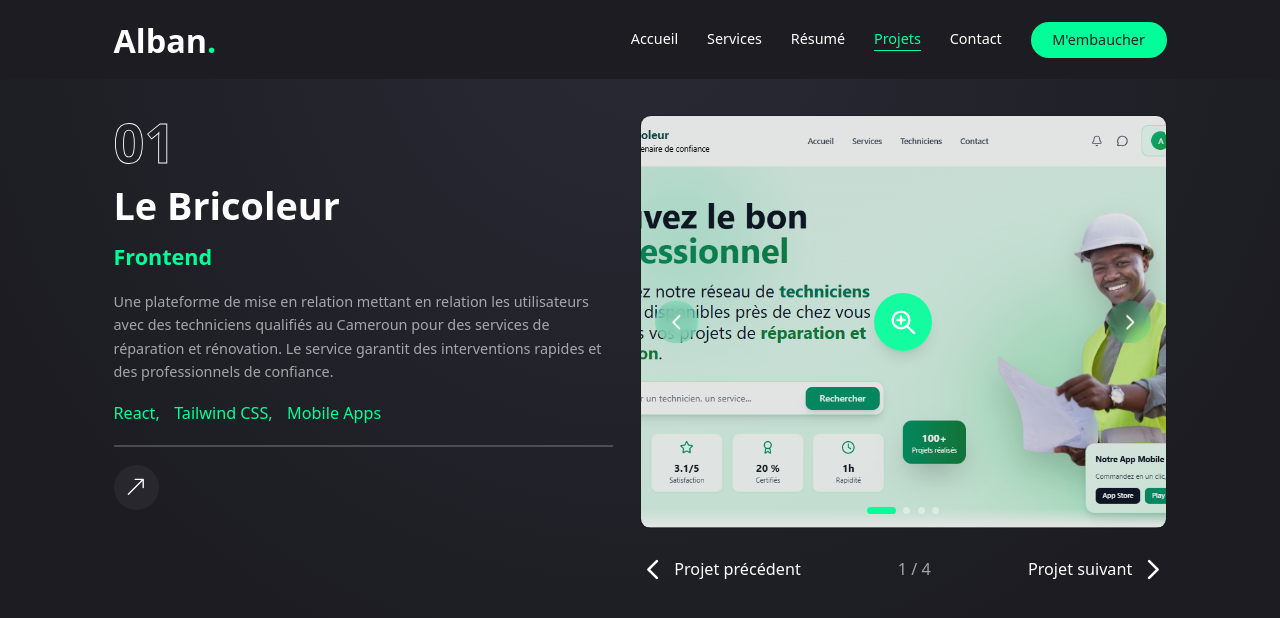
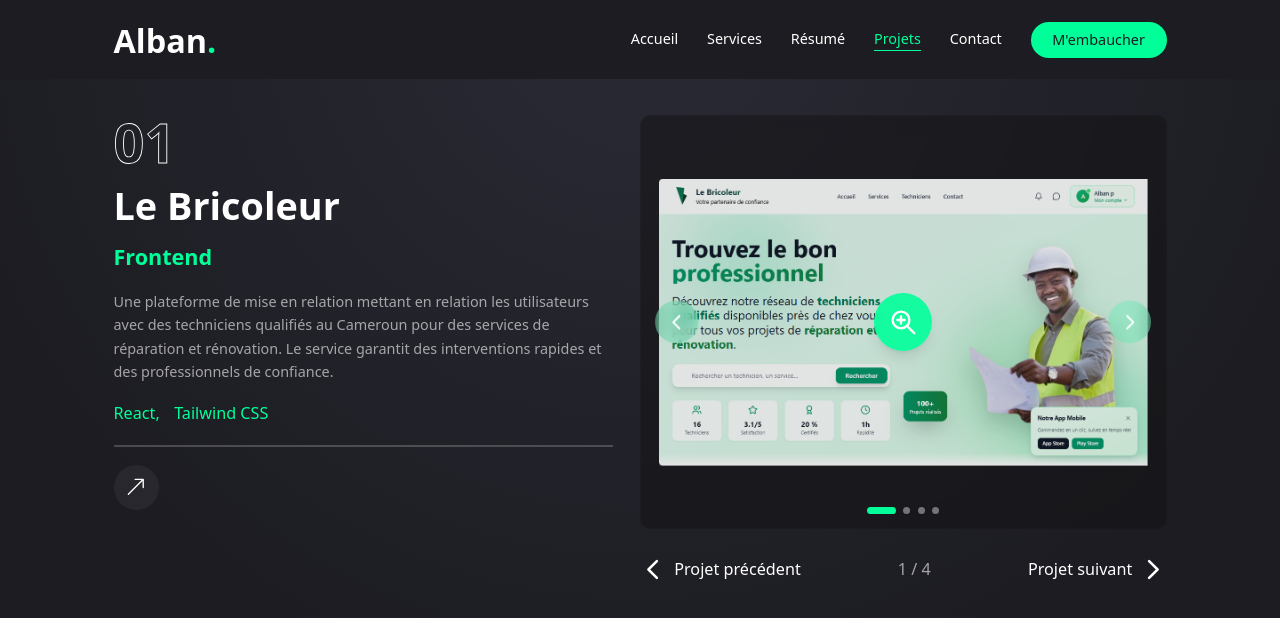
Before and after one commit to POMBO21052004/portfolio_alban, a Next.js app: page /work in a window 1280 px wide. Shown: the top 618 px of the page. Built offline with nearby package versions, Linux system fonts and the light colour scheme.

Commit message:
Remove .next from repository

```diff
--- a/src/app/page.tsx
+++ b/src/app/page.tsx
@@ -11,10 +11,8 @@ export default function Home() {
 
   useEffect(() => {
     const hours = new Date().getHours();
-    if (hours >= 18) {
+    if (hours >= 13) {
       setGreeting("Bonsoir");
-    } else if (hours >= 12) {
-      setGreeting("Bonne après-midi");
     } else {
       setGreeting("Bonjour");
     }
--- a/src/app/work/page.tsx
+++ b/src/app/work/page.tsx
@@ -27,7 +27,7 @@ const projects = [
         title: "Le Bricoleur",
         description:
             "Une plateforme de mise en relation mettant en relation les utilisateurs avec des techniciens qualifiés au Cameroun pour des services de réparation et rénovation. Le service garantit des interventions rapides et des professionnels de confiance.",
-        stack: [{ name: "React" }, { name: "Tailwind CSS" }, { name: "Mobile Apps" }],
+        stack: [{ name: "React" }, { name: "Tailwind CSS" }],
         image: "/assets/work/lebricoleur6.png",
         images: ["/assets/work/lebricoleur6.png", "/assets/work/lebricoleur5.png", "/assets/work/lebricoleur4.png", "/assets/work/lebricoleur7.png"],
         live: "https://app.lebricoleur.cm/",
@@ -65,7 +65,7 @@ const projects = [
             "Application mobile de gestion de stock complète et autonome avec interface Premium. Gestion centralisée des articles, traçabilité des mouvements, analyses statistiques avancées et support mode sombre/clair.",
         stack: [{ name: "Flutter" }, { name: "SQLite" }, { name: "Provider" }],
         image: "/assets/work/StockMaster1.jpg",
-        images: ["/assets/work/StockMaster1.jpg", "/assets/work/StockMaster8.jpg" , "/assets/work/StockMaster2.jpg", "/assets/work/StockMaster3.jpg", "/assets/work/StockMaster4.jpg", "/assets/work/StockMaster5.jpg", "/assets/work/StockMaster6.jpg"],
+        images: ["/assets/work/StockMaster1.jpg", "/assets/work/StockMaster8.jpg", "/assets/work/StockMaster2.jpg", "/assets/work/StockMaster3.jpg", "/assets/work/StockMaster4.jpg", "/assets/work/StockMaster5.jpg", "/assets/work/StockMaster6.jpg"],
         live: "",
         github: "",
     },
@@ -214,7 +214,7 @@ const Work = () => {
                                         </div>
                                         {/* image */}
                                         <div className="relative w-full h-full">
-                                            <Image src={project.images[currentImageIndex]} fill className="object-cover" alt={project.title} />
+                                            <Image src={project.images[currentImageIndex]} fill className="object-contain p-5" alt={project.title} />
                                         </div>
                                         {/* Image navigation arrows - only show if project has multiple images */}
                                         {project.images.length > 1 && (
```
